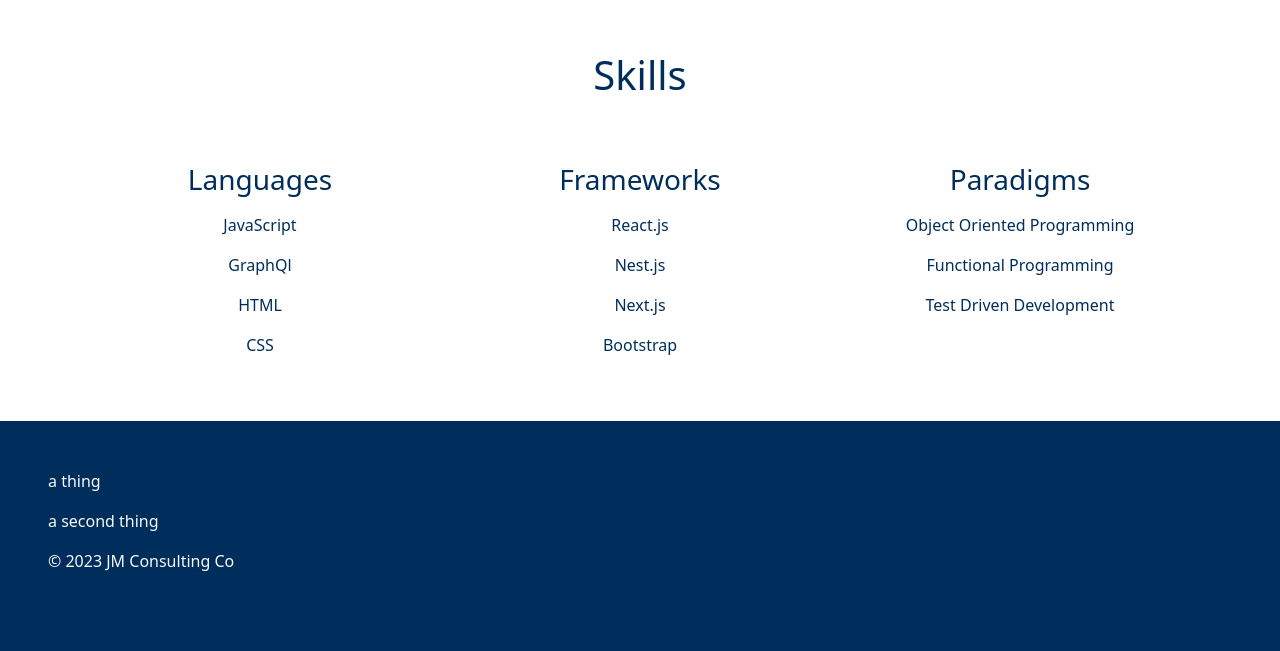
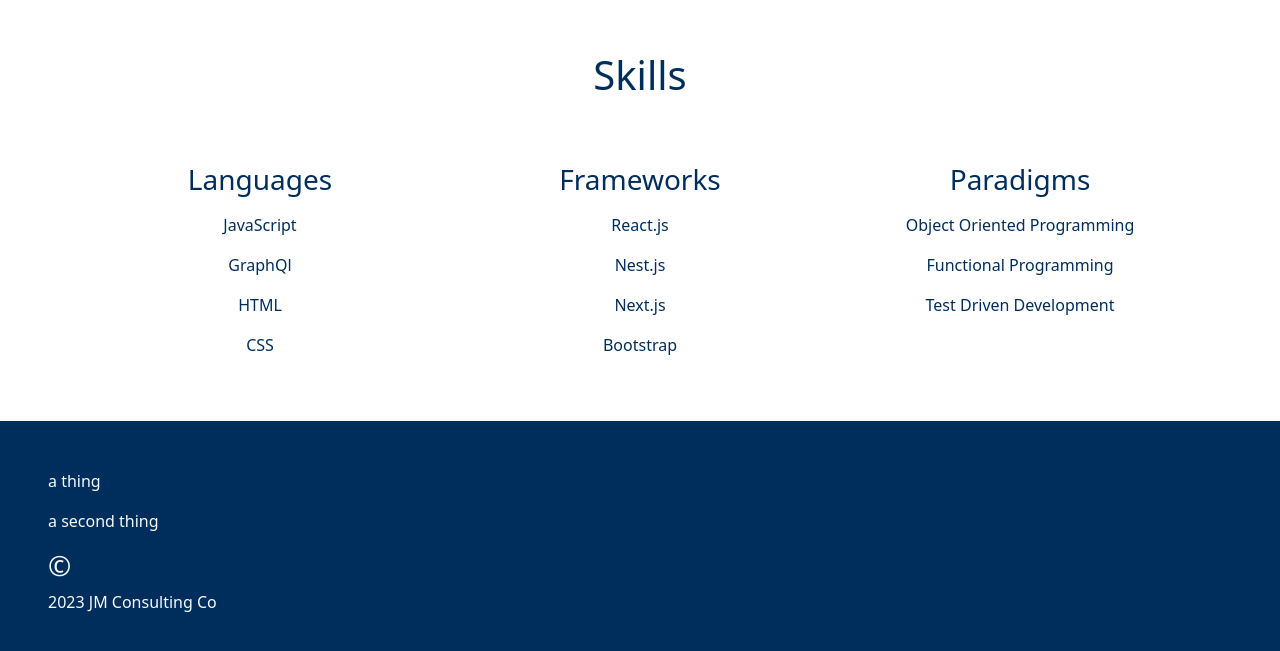
Before and after one commit to j4rola/my-portfolio, a Next.js app: page / in a window 1280 px wide. Shown: the part 1535-2186 px from the top of the page. Built offline with nearby package versions, Linux system fonts and the light colour scheme; no server answers.

Commit message:
testing footer

```diff
--- a/components/Footer.jsx
+++ b/components/Footer.jsx
@@ -2,11 +2,11 @@ import React from 'react'
 
 function Footer() {
   return (
-    <div className='blue text-light display-flex flex-column align-items-center h-100 p-5'>
+    <div className='blue text-light display-flex flex-column align-center h-100 p-5'>
 
         <p>a thing</p>
         <p>a second thing</p>
-        <p>© 2023 JM Consulting Co</p>
+        <p><h3>©</h3> 2023 JM Consulting Co</p>
     </div>
   )
 }
```
